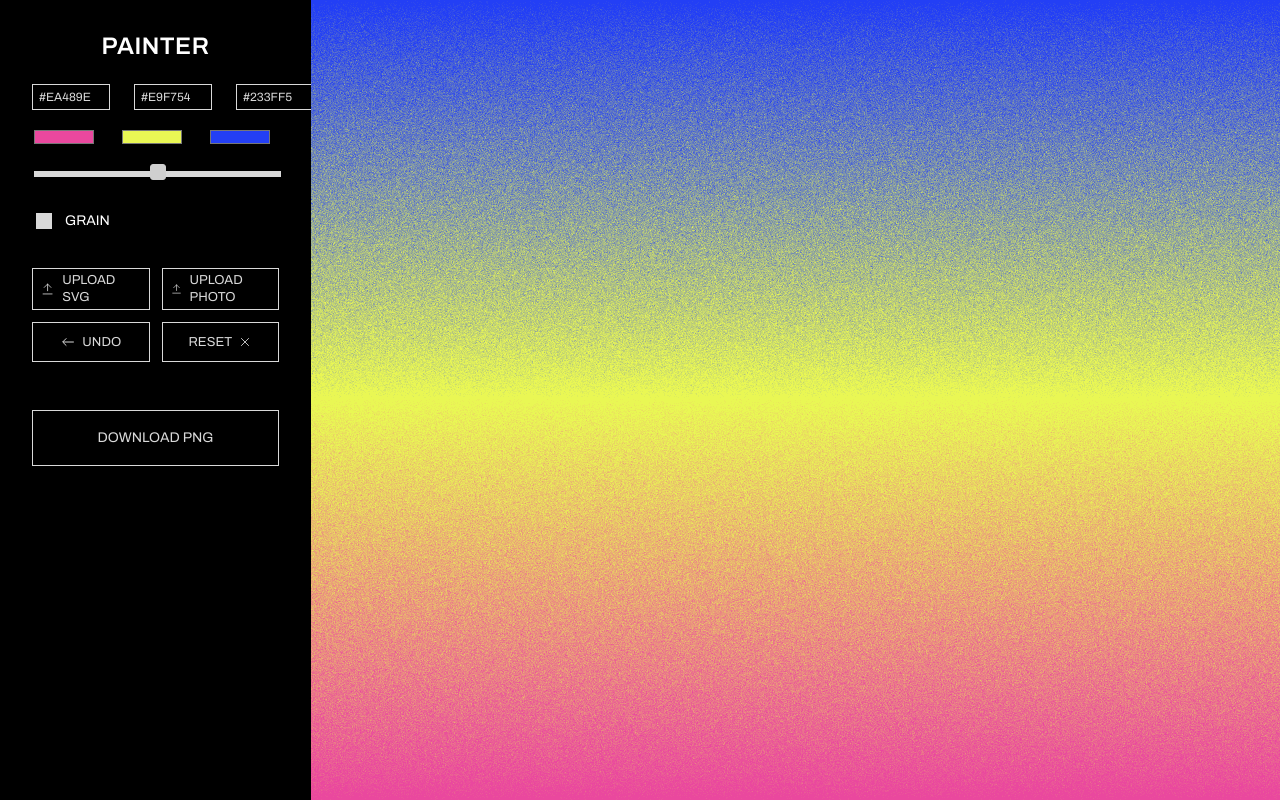
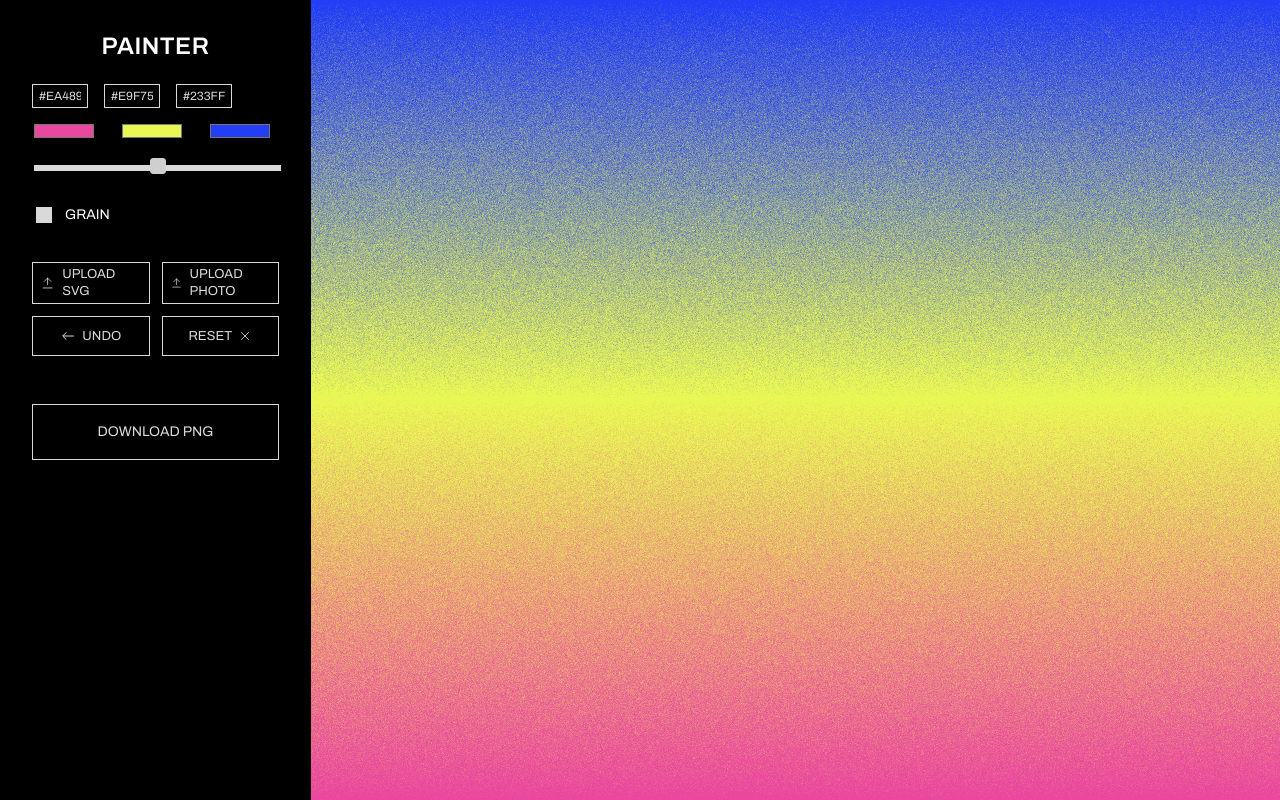
Before and after one commit to anastasiaigolnikova/gradient-painter, a plain HTML site: page index.html in a window 1280 px wide. Drawn offline with Linux system fonts and the light colour scheme.

Commit message:
Update index.html

```diff
--- a/index.html
+++ b/index.html
@@ -21,8 +21,8 @@
 
     .color-row{display:flex;gap:24px;margin-bottom:8px}
     #ui input[type="color"]{appearance:none;border:0;background:none;width:64px;height:22px;padding:0;border-radius:4px;cursor:pointer}
-    .hex-row{display:flex;gap:24px;margin-bottom:16px}
-    .hex-input{width:64px;height:24px;border:1px solid #D9D9D9;background:transparent;color:#D9D9D9;padding:0 6px;font:12px/24px 'Archivo',system-ui;text-transform:uppercase}
+    .hex-row{display:flex;gap:16px;margin-bottom:12px}
+    .hex-input{width:56px;height:24px;border:1px solid #D9D9D9;background:transparent;color:#D9D9D9;padding:0 6px;font:12px/24px 'Archivo',system-ui;text-transform:uppercase;box-sizing:border-box}
     .hex-input::placeholder{color:#7a7a7a}
 
     .checkbox-row{display:flex;align-items:center;gap:10px;margin:12px 0 24px}
```
